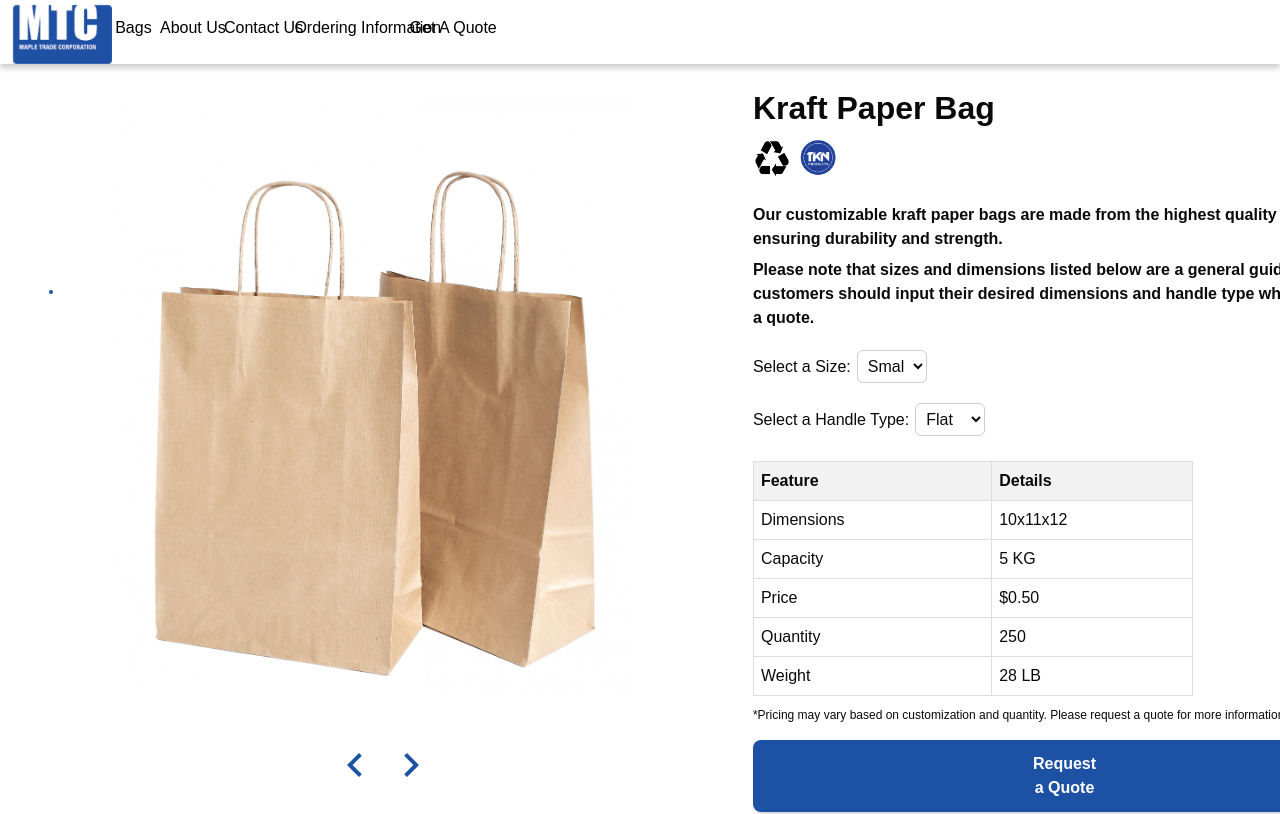
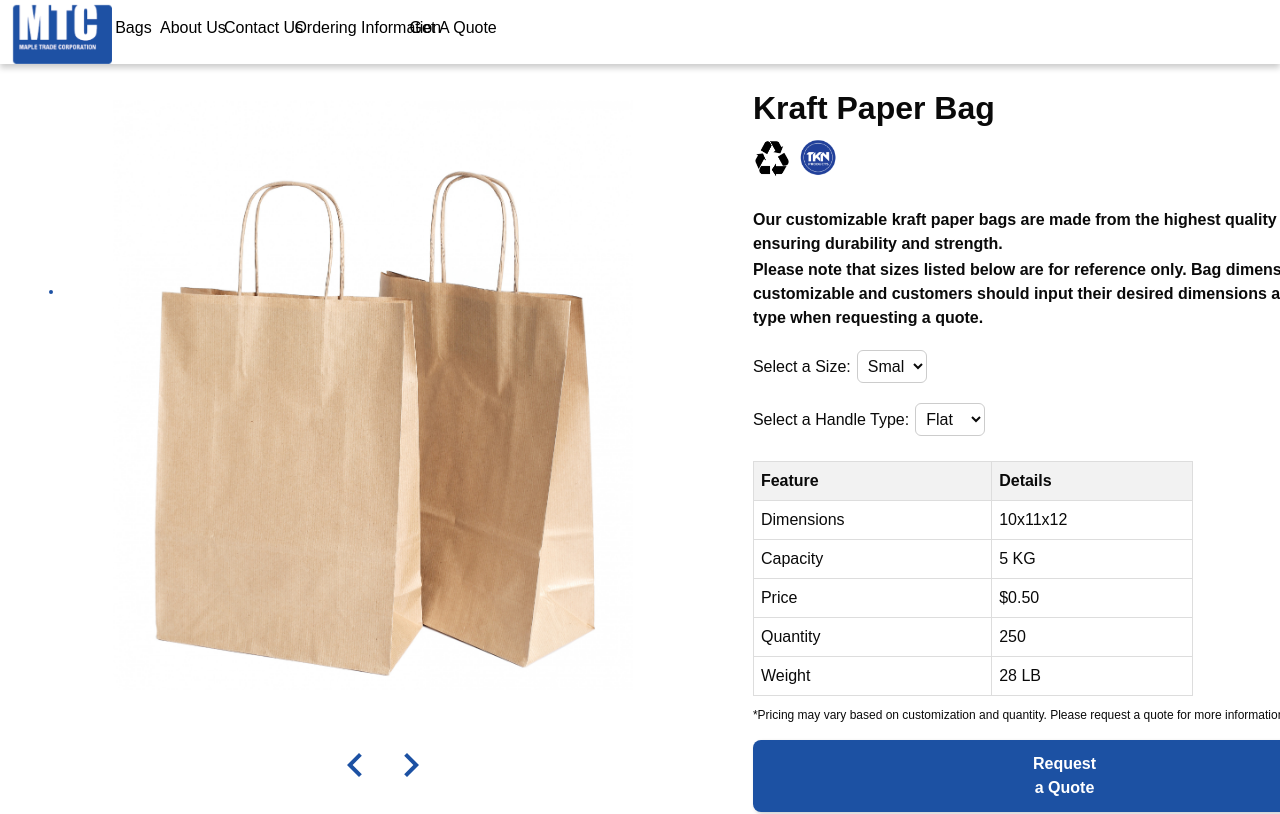
Before and after one commit to paul-ngyn/TKN-Paperbags, a Next.js app: page /product in a window 1280 px wide. Shown: the top 814 px of the page. Built offline with nearby package versions, Linux system fonts and the light colour scheme.

Commit message:
pat mcafee show

```diff
--- a/app/components/ProductPage/ProductPage.tsx
+++ b/app/components/ProductPage/ProductPage.tsx
@@ -50,7 +50,7 @@ const ProductPage: React.FC<ProductPageProps> = ({ handleNavigation }) => {
           Our customizable kraft paper bags are made from the highest quality materials, ensuring durability and strength.
         </p>
         <p className="productGuidelines">
-          Please note that sizes and dimensions listed below are a general guideline, customers should input their desired dimensions and handle type when requesting a quote.
+          Please note that sizes listed below are for reference only. Bag dimensions are fully customizable and customers should input their desired dimensions and handle type when requesting a quote.
         </p>
         <div className="productOptions">
           <label htmlFor="productOptions">Select a Size:</label>
--- a/app/globals.css
+++ b/app/globals.css
@@ -192,7 +192,7 @@ html, body {
 .logoContainer {
   display: flex;
   gap: 8px; /* Add space between logos */
-  margin-bottom: 25px; /* Add space below the logos */
+  margin-bottom: 30px; /* Add space below the logos */
   max-height: 40px;
   margin-top: 1px;
 }
@@ -299,7 +299,6 @@ html, body {
 
 .productDescription {
   font-size: 16px;
-  margin-bottom: 5px;
   font-weight: bold;
 }
 
```
